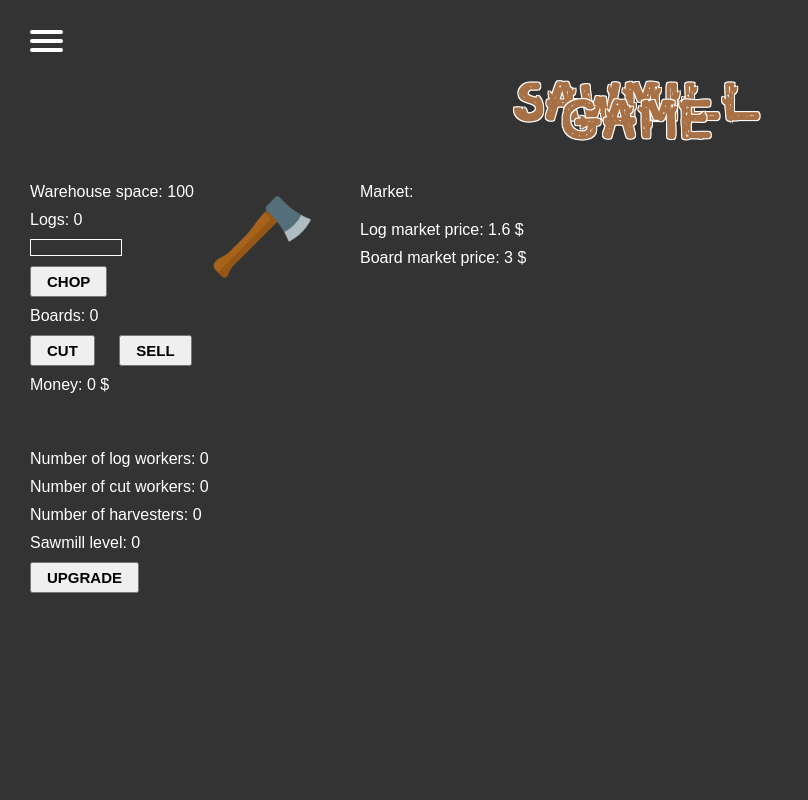
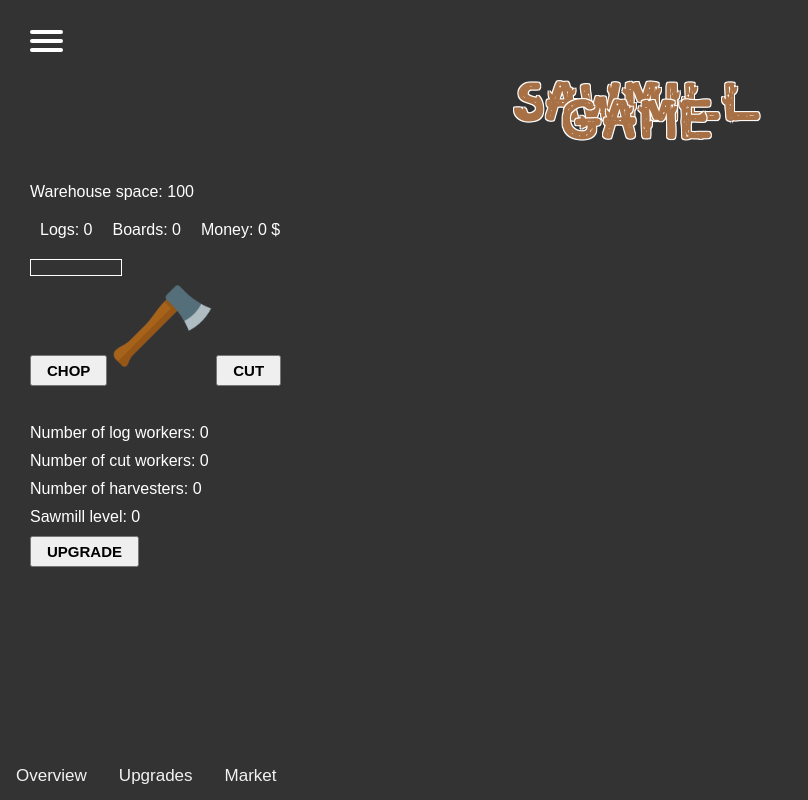
Before and after one commit to krzszk96/SAWMILL_game, a website: page src/index.html in a window 1280 px wide. Shown: the whole page, without its empty margins (0-808 px from the left). Drawn offline with Linux system fonts and the light colour scheme.

Commit message:
market page

```diff
--- a/src/index.html
+++ b/src/index.html
@@ -34,47 +34,51 @@
 
     <div class='title' id='title'>SAWMILL<br/> game</div>
 
-    <div class="container">
-      <div class="left">
+    <div class="container_game" id="container_game">
+
         <div class="warehouse_space" id="warehouse_space">Warehouse space: 100</div>
+          <div class="goods" id="goods">
             <div class="logs" id="logs">Logs: 0</div>
+            <div class="boards" id="boards">Boards: 0</div>
+            <div class="money" id="money">Money: 0</div>
+          </div>
+
+          <div id="action_stuff">
 
             <div class="chopbarborder"><div class="chopbar" id="chopbar"></div></div>
             <button class="chop" id="chop" onclick="chopBar();">Chop</button>
             <img class="axe_img" id="axe_img" src="https://krzszk96.github.io/SAWMILL_game/images/axe.png" alt="this is an axe"/>
-
-        <div class="boards" id="boards">Boards: 0</div>
             <button class="cut" id="cut" onclick="cutBoards()">Cut</button>
 
-        <button class="sell" id="sell" onclick="sellBoards()">Sell</button>
-        <div class="money" id="money">Money: 0</div>
             <br/><br/>
-      </div>
-
-      <div class="right">
-        <div class="market_wrap" id="market_wrap"> Market:
-          <div class="log_price" id="log_price">Log market price: 0.2 $</div>
-          <div class="board_price" id="board_price">Board market price: 1 $</div>
-        </div>
-      </div>
-    </div>
-
 
             <div class="disp_log_workers" id="disp_log_workers">Number of log workers: 0</div>
             <div class="disp_cut_workers" id="disp_cut_workers">Number of cut workers: 0</div>
             <div class="disp_harvesters" id="disp_harvesters">Number of harvesters: 0</div>
             <div class="sawmill_info" id="sawmill_info">Sawmill level: 0</div>
             <button class="upgrade" id="upgrade" onclick="upgradeSawmill()">upgrade</button>
+          </div>
+    </div>
 
+    <div class="container_market" id="container_market">
+      <br/><br/>
+      <div class="market_wrap" id="market_wrap"> Market:
+        <div class="log_price" id="log_price">Log market price: 0.2 $</div>
+        <div class="board_price" id="board_price">Board market price: 1 $</div>
 
+        <br/><br/>
 
-    <!-- <div class="menu" id="menu1">Menu:
-      <div class="chainsaw" id="chainsaw">- buy chainsaw (200$)</div>
-      <div class="log_worker" id="log_worker">- hire log worker (1000$)</div>
-      <div class="cut_worker" id="cut_worker">- hire cut worker (1500$)</div>
-      <div class="buy_warehouse_space" id="buy_warehouse_space">- buy warehouse space (10 000$)</div>
-      <div class="buy_harvester" id="buy_harvester">- buy harvester (100 000$)</div>
-    </div> -->
+        <button class="sell" id="selllogs" onclick="sellLogs()">Sell logs</button>
+        <button class="sell" id="sell" onclick="sellBoards()">Sell boards</button>
+
+      </div>
+    </div>
+
+    <div class="navbar" id="nav">
+      <a class="overview" id="overwiew" onclick="pageRoload(), setActive()">Overview</a>
+      <a class="upgrades" id="upgrades" onclick="pageRoload(), setActive()">Upgrades</a>
+      <a class="market" id="market" onclick="pageRoload(), setActive()">Market</a>
+    </div>
 
 
 <script src="script/script.js"></script>
--- a/src/script/script.js
+++ b/src/script/script.js
@@ -4,6 +4,8 @@
 var chopbar = 0;
 var boardPrice = 1;
 var logPrice = 0.2;
+
+
 
 var Stats = {
   logs: 0,
@@ -46,6 +48,7 @@ function getStats(){
   }
 }
 
+
 function showStats(){
   document.getElementById('logs').innerHTML = 'Logs: ' + Stats.logs;
   document.getElementById('boards').innerHTML = 'Boards: ' + Stats.boards;
@@ -57,10 +60,36 @@ function showStats(){
   document.getElementById('sawmill_info').innerHTML = 'Sawmill level: ' + Stats.sawmill_level;
 }
 
+function setActive(){
+    document.getElementById("nav").addEventListener("click", function(){
+      //active.classList.remove("active");
+      var current = document.getElementById(event.target.id);
+      active = current;
+      console.log(active);
+      console.log(current);
+      current.classList.add("active");
+    });
+}
+
 getStats();
 showStats();
 boardPriceCalc();
 logPriceCalc();
+
+
+
+function pageRoload(){
+  if(event.target.id=='market'){
+      document.getElementById('action_stuff').style.display = "none";
+      document.getElementById('container_market').style.display = "inline";
+      showStats();
+  }
+  if(event.target.id=='overwiew'){
+    document.getElementById('action_stuff').style.display = "inline";
+    document.getElementById('container_market').style.display = "none";
+  }
+}
+
 
 function chopTree(){
   if(Stats.warehouse_space>Stats.logs){
@@ -173,6 +202,15 @@ function sellBoards(){
   saveStats();
 }
 
+function sellLogs(){
+  if(Stats.logs>0){
+    Stats.money = Stats.money + Stats.logs * logPrice;
+    Stats.logs = 0;
+    showStats();
+  }
+  saveStats();
+}
+
 function upgradeSawmill(){
   if((Stats.money>=1000000)&&(Stats.sawmill_level>0)){
     Stats.money = Stats.money - 1000000;
--- a/src/scss/style.scss
+++ b/src/scss/style.scss
@@ -34,7 +34,7 @@ button, input, select:focus {outline:0; cursor: pointer;}
   text-transform: uppercase;
   font-weight: bold;
 }
-#sell{margin: 10px 0 10px 20px;}
+#sell,#selllogs{width: 150px;}
 .sellwhenmill{
   margin: 10px 0 10px 0 !important;
   padding: 5px 15px 5px 15px;
@@ -42,13 +42,13 @@ button, input, select:focus {outline:0; cursor: pointer;}
   text-transform: uppercase;
   font-weight: bold;
 }
-.money, .disp_log_workers, .disp_cut_workers, .disp_harvesters{
+.disp_log_workers, .disp_cut_workers, .disp_harvesters{
   margin: 10px 0 10px 0;
 }
 .market_wrap{
   display:flex;
   flex-direction: column;
-  margin: 10px 0 0 30px;
+  margin: 10px 0 0 0;
 }
 .log_price{
   margin: 20px 0 10px 0;
@@ -59,6 +59,13 @@ button, input, select:focus {outline:0; cursor: pointer;}
     flex-direction:row;
     justify-content:flex-start;
     align-items:stretch;
+}
+.goods{
+  display: flex;
+  flex-direction: row;
+}
+.logs, .boards, .money{
+  margin: 10px;
 }
 .left {order:1; flex-basis:100%; }
 .right {order:2; flex-basis:100%; }
@@ -80,9 +87,9 @@ button, input, select:focus {outline:0; cursor: pointer;}
 img.axe_img{
   width: 100px;
   height: auto;
-  margin: -70px 0 0 100px;
+  //margin: -70px 0 0 100px;
 }
-#money{margin: 0 0 10px 0;}
+
 .chainsaw, .log_worker, .cut_worker, .buy_warehouse_space, .buy_harvester, .sawmill{
   margin-top: 5px;
   cursor: pointer;
@@ -99,7 +106,7 @@ img.axe_img{
 .chopbar{
   height: 15px;
   width: 0px;
-  background-color: green;
+  background-color: #4CAF50;
 }
 @font-face {
     font-family: SketchLogs;
@@ -178,3 +185,35 @@ img.axe_img{
 #menuToggle input:checked ~ ul{
   transform: none;
 }
+.navbar {
+  overflow: hidden;
+  background-color: #333;
+  position: fixed;
+  bottom: 0;
+  width: 100%;
+  margin-left: -30px;
+}
+
+.navbar a {
+  float: left;
+  display: block;
+  color: #f2f2f2;
+  text-align: center;
+  padding: 14px 16px;
+  text-decoration: none;
+  font-size: 17px;
+}
+
+.navbar a:hover {
+  background: #f1f1f1;
+  color: black;
+  cursor: pointer;
+}
+
+.navbar a.active {
+  background-color: #4CAF50;
+  color: white;
+}
+.container_market{
+  display: none;
+}
```
Also changed, not shown: src/css/style.css. Lines whose indentation alone changed are shown as unchanged.
